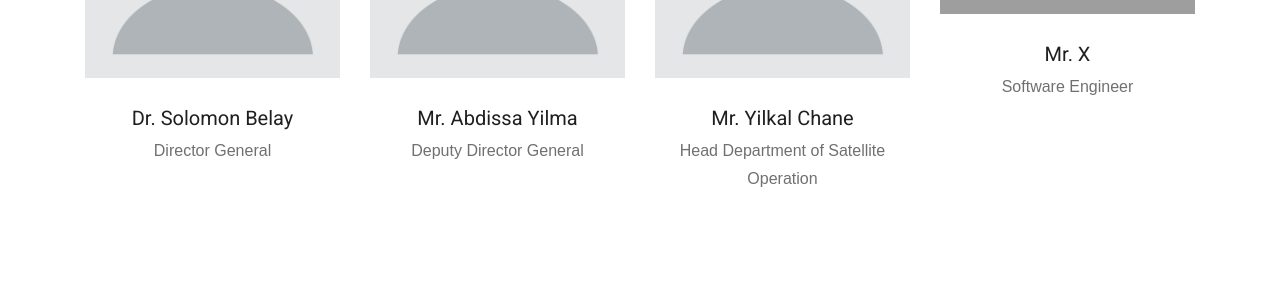
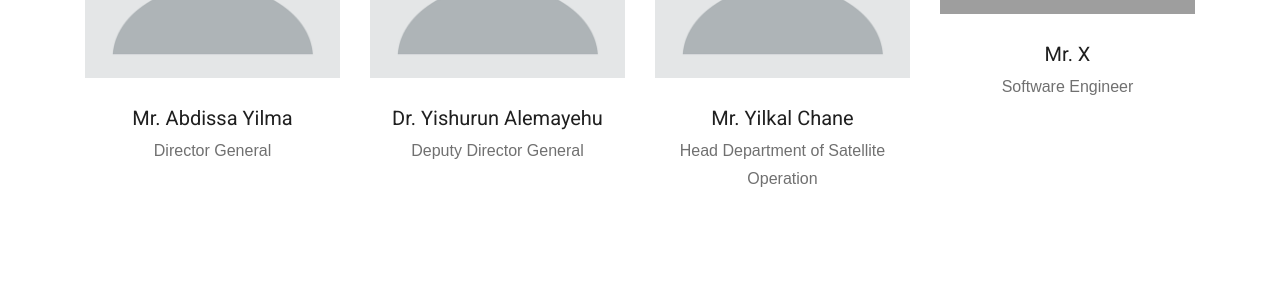
Before and after one commit to TsegaCS/etrss-1, a Django app: template templates/accounts/dashboard.html in a window 1280 px wide. Shown: the part 5291-5591 px from the top of the page. Run offline with Django 3.2, Linux system fonts and the light colour scheme; the template is opened without the code that fills it, so the values that code supplies are empty; some libraries are stand-ins or nearby versions; some web fonts are replaced; grey boxes are pictures that could not be loaded.

Commit message:
Managerial Change

```diff
--- a/templates/accounts/dashboard.html
+++ b/templates/accounts/dashboard.html
@@ -256,7 +256,7 @@
                         </div>
                     </div>
                     <div class="team_title text-center ">
-                        <h3>{% trans "Dr. Solomon Belay" %}</h3>
+                        <h3>{% trans "Mr. Abdissa Yilma" %}</h3>
                         <p>{% trans "Director General" %}</p>
                     </div>
                 </div>
@@ -283,7 +283,7 @@
                         </div>
                     </div>
                     <div class="team_title text-center ">
-                        <h3>{% trans "Mr. Abdissa Yilma" %}</h3>
+                        <h3>{% trans "Dr. Yishurun Alemayehu" %}</h3>
                         <p>{% trans "Deputy Director General" %}</p>
                     </div>
                 </div>
```
Also changed, not shown: 1 other file.
